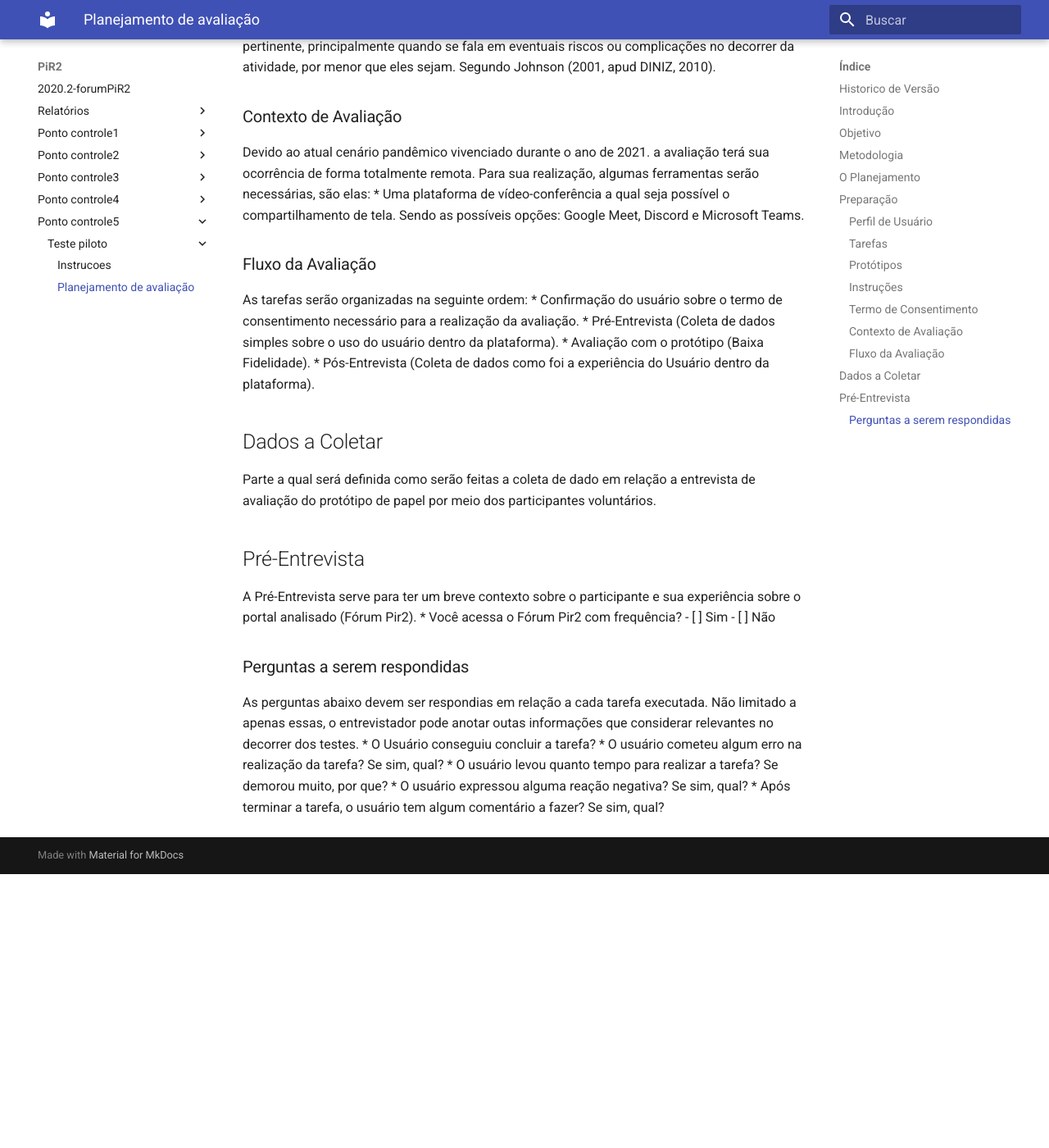
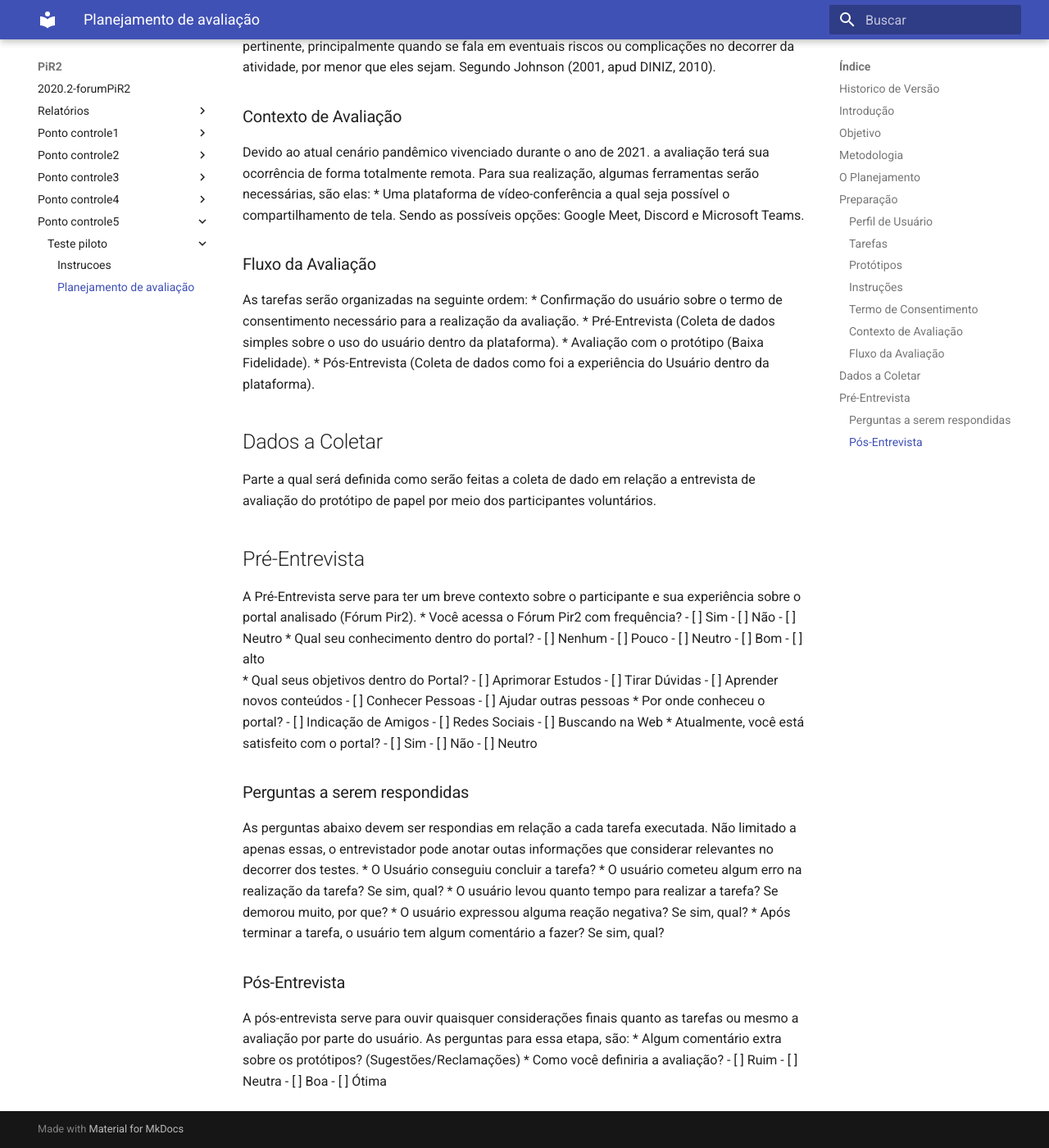
Before and after one commit to liversonp/2020.2-forumPiR2, an MkDocs documentation site: the page built from docs/ponto_controle5/teste_piloto/planejamento_da_avaliacao.md, in a window 1280 px wide and 1400 px high, scrolled down 2742 px. Shown: the whole window at 82% size. Built offline with MkDocs 1.6.1 and Material for MkDocs 9.7.7, drawn with Linux system fonts in a browser that asks for light colours; before the commit the page ends 3808 px from its top, so only the background shows below that.

Commit message:
Finalização de Dados a Coletar
Co-authored-by: liversonp <liverson.p@gmail.com>

```diff
--- a/docs/ponto_controle5/teste_piloto/planejamento_da_avaliacao.md
+++ b/docs/ponto_controle5/teste_piloto/planejamento_da_avaliacao.md
@@ -94,6 +94,28 @@ A Pré-Entrevista serve para ter um breve contexto sobre o participante e sua ex
 * Você acessa o Fórum Pir2 com frequência?
 - [ ] Sim
 - [ ] Não
+- [ ] Neutro
+* Qual seu conhecimento dentro do portal?
+- [ ] Nenhum
+- [ ] Pouco
+- [ ] Neutro
+- [ ] Bom
+- [ ] alto
+* Qual seus objetivos dentro do Portal?
+- [ ] Aprimorar Estudos
+- [ ] Tirar Dúvidas
+- [ ] Aprender novos conteúdos
+- [ ] Conhecer Pessoas
+- [ ] Ajudar outras pessoas
+* Por onde conheceu o portal?
+- [ ] Indicação de Amigos
+- [ ] Redes Sociais
+- [ ] Buscando na Web
+* Atualmente, você está satisfeito com o portal?
+- [ ] Sim
+- [ ] Não
+- [ ] Neutro
+
 ### Perguntas a serem respondidas
 As perguntas abaixo devem ser respondias em relação a cada tarefa executada. Não limitado a apenas essas, o entrevistador pode anotar outas informações que considerar relevantes no decorrer dos testes.
 * O Usuário conseguiu concluir a tarefa?
@@ -101,3 +123,12 @@ As perguntas abaixo devem ser respondias em relação a cada tarefa executada. N
 * O usuário levou quanto tempo para realizar a tarefa? Se demorou muito, por que?
 * O usuário expressou alguma reação negativa? Se sim, qual?
 * Após terminar a tarefa, o usuário tem algum comentário a fazer? Se sim, qual?
+
+### Pós-Entrevista
+A pós-entrevista serve para ouvir quaisquer considerações finais quanto as tarefas ou mesmo a avaliação por parte do usuário. As perguntas para essa etapa, são:
+* Algum comentário extra sobre os protótipos? (Sugestões/Reclamações)
+* Como você definiria a avaliação?
+- [ ] Ruim
+- [ ] Neutra
+- [ ] Boa
+- [ ] Ótima
```
